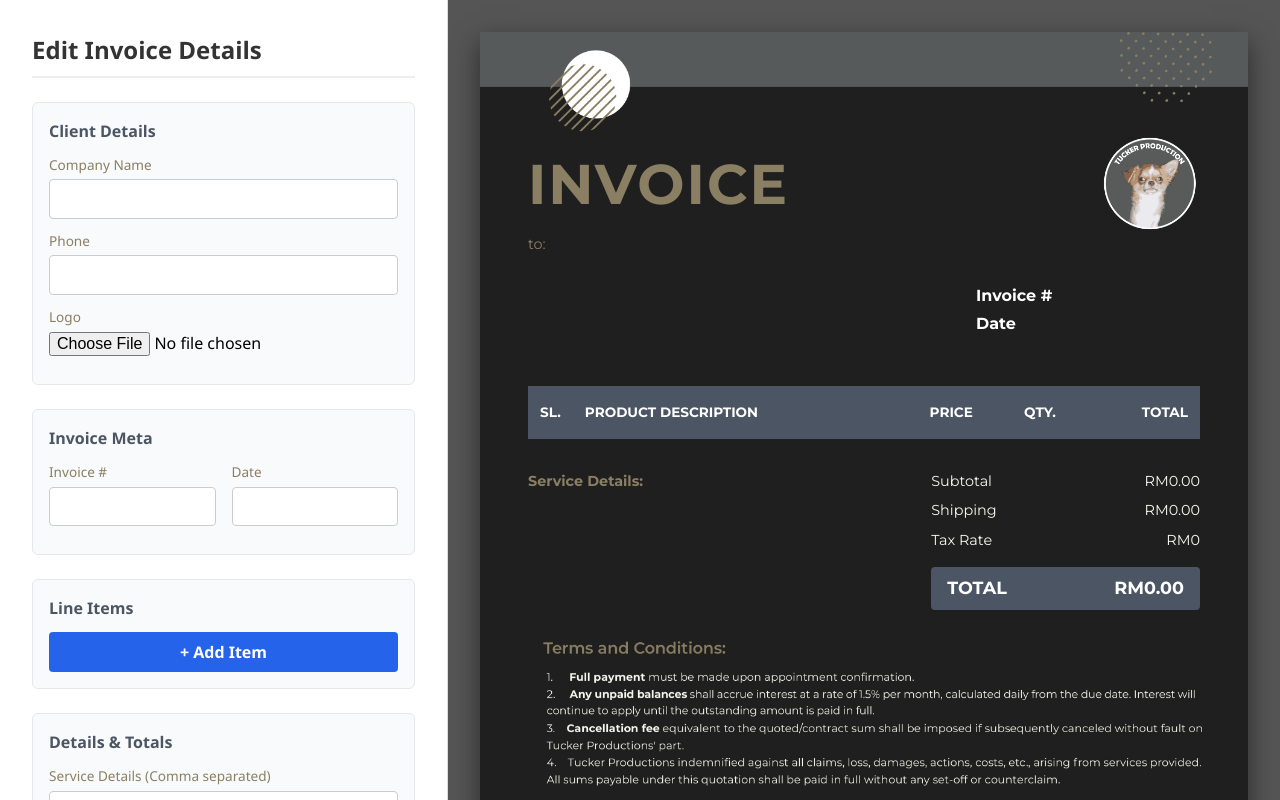
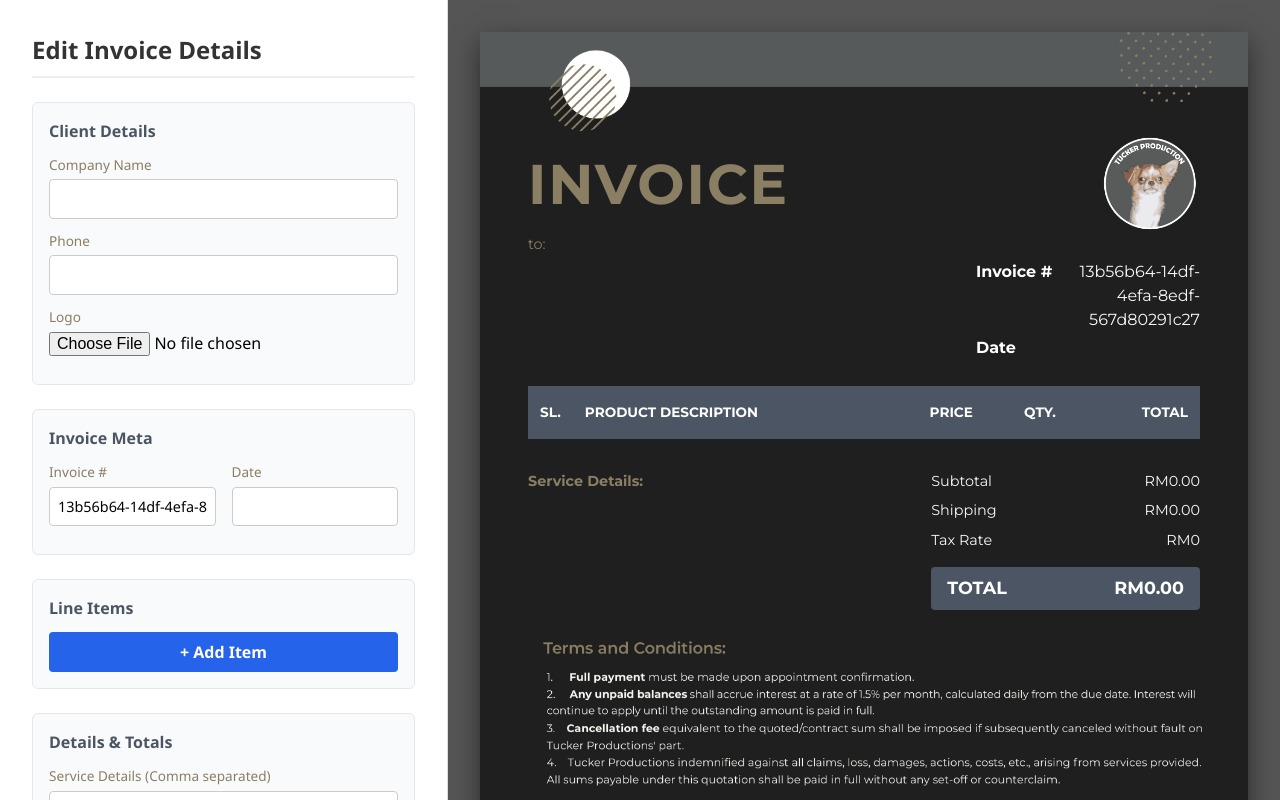
Before and after one commit to StewardRighteous/invoice-generator-cl1, a React (Vite) app: page / in a window 1280 px wide. Shown: the top 800 px of the page. Built offline with nearby package versions, Linux system fonts and the light colour scheme.

Commit message:
feat: show unique id each time for invoice number

```diff
--- a/src/App.jsx
+++ b/src/App.jsx
@@ -3,12 +3,13 @@ import { useRef } from "react";
 import InvoiceForm from "./invoice/InvoiceForm";
 import InvoicePreview from "./invoice/InvoicePreview";
 import downloadInvoiceAsPDF from "./utility/pdfconvertor";
+import { v4 } from "uuid";
 
 export default function App() {
   const [invoiceData, setInvoiceData] = useState({
     clientName: "",
     clientPhone: "",
-    invoiceNumber: "",
+    invoiceNumber: v4(),
     clientLogo: null,
     date: "",
     items: [],
@@ -23,7 +24,11 @@ export default function App() {
         data={invoiceData}
         onChange={setInvoiceData}
         reactToPrintFn={() =>
-          downloadInvoiceAsPDF(contentRef, invoiceData.clientName)
+          downloadInvoiceAsPDF(
+            contentRef,
+            invoiceData.clientName,
+            invoiceData.invoiceNumber
+          )
         }
       />
       <InvoicePreview data={invoiceData} contentRef={contentRef} />
--- a/src/invoice/InvoiceForm.jsx
+++ b/src/invoice/InvoiceForm.jsx
@@ -69,8 +69,7 @@ export default function InvoiceForm({ data, onChange, reactToPrintFn }) {
               type="text"
               name="invoiceNumber"
               value={data.invoiceNumber}
-              onChange={handleChange}
-              accept="image/*"
+              readOnly={true}
             />
           </div>
           <div className="input-group">
--- a/src/utility/pdfconvertor.js
+++ b/src/utility/pdfconvertor.js
@@ -3,7 +3,8 @@ import jsPDF from "jspdf";
 
 export default async function downloadInvoiceAsPDF(
   contentRef,
-  clientName = ""
+  clientName = "",
+  invoiceNumber
 ) {
   if (!contentRef.current) {
     console.error("Invoice content reference not found.");
@@ -29,13 +30,7 @@ export default async function downloadInvoiceAsPDF(
 
   pdf.addImage(imgData, "PNG", 0, 0, canvas.width, canvas.height);
 
-  const date = new Date();
-  const fileName =
-    clientName +
-    date.getFullYear().toString() +
-    date.getDay().toString() +
-    date.getMonth().toString() +
-    "_INVOICE";
+  const fileName = clientName + "_" + invoiceNumber + "_INVOICE";
 
   pdf.save(fileName);
 }
```
